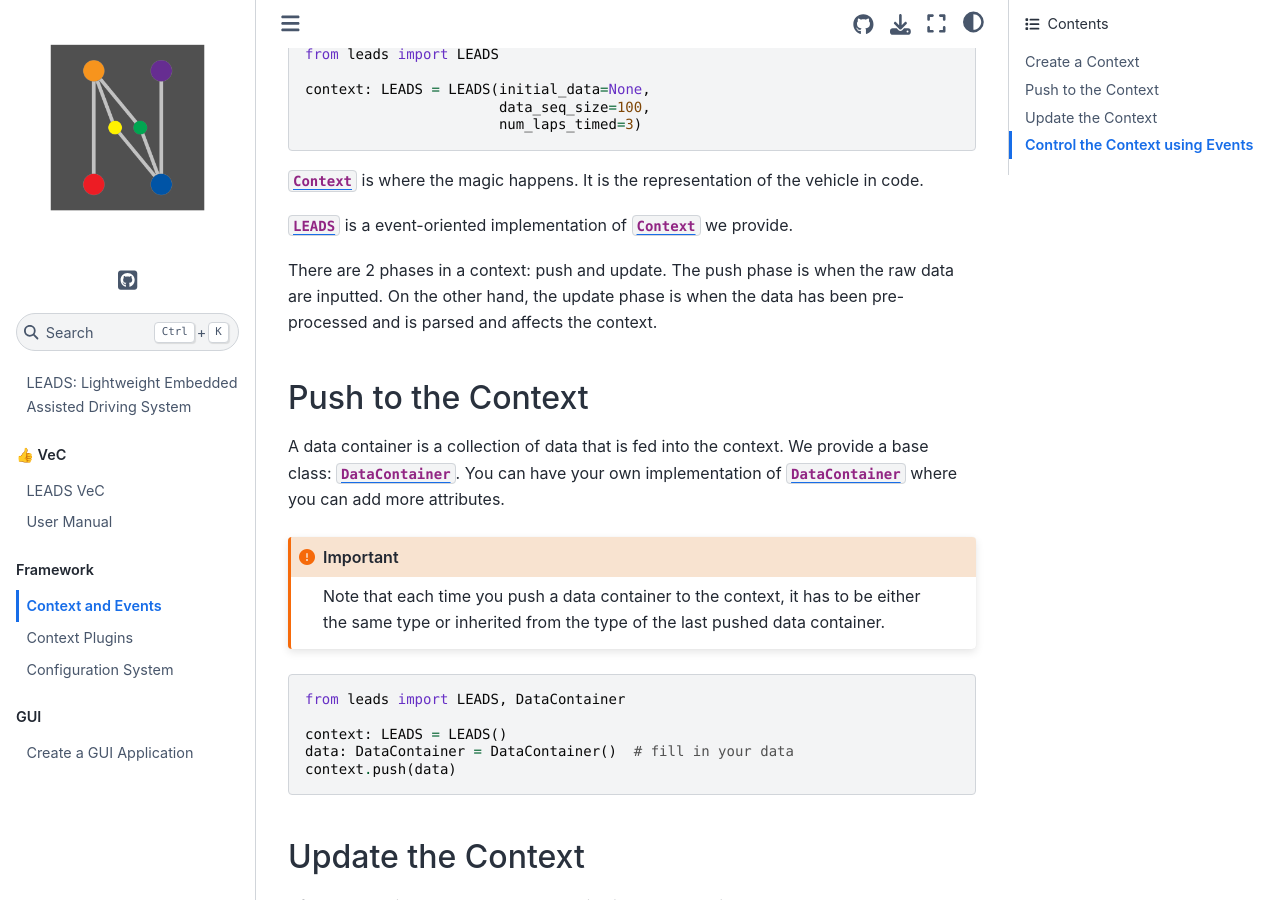
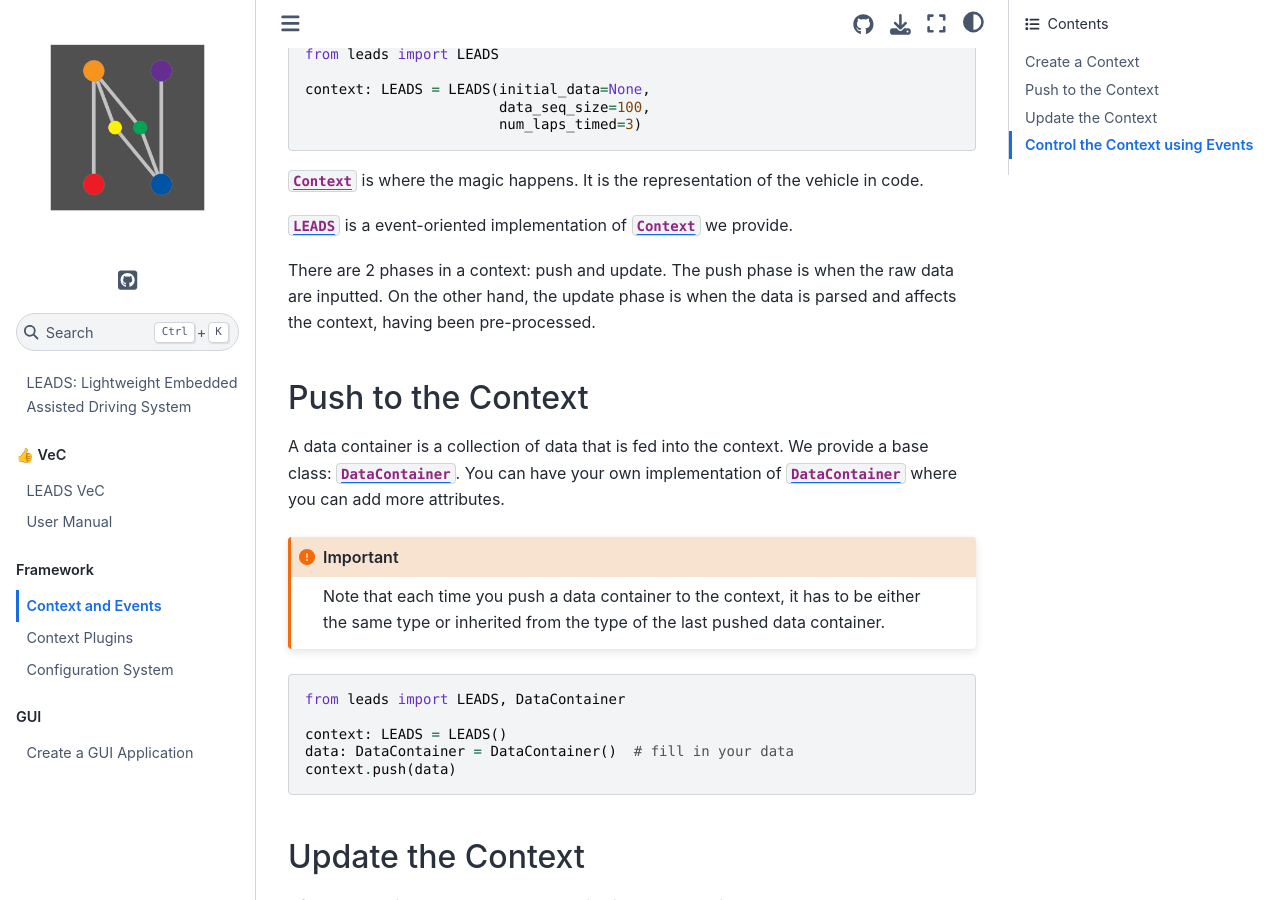
Before and after one commit to ProjectNeura/leads-docs, a Sphinx documentation site: the page built from docs/context.md, in a window 1280 px wide and 900 px high, scrolled down 369 px. Built offline with Sphinx 7.4.7 and the Sphinx Book theme 1.1.4, drawn with Linux system fonts in a browser that asks for light colours; pages that are not in the unit, such as notebooks, are missing from menus.

Commit message:
Routine updates.

```diff
--- a/docs/context.md
+++ b/docs/context.md
@@ -23,7 +23,7 @@ context: LEADS = LEADS(initial_data=None,
 [`LEADS`](#leads.leads.LEADS) is a event-oriented implementation of [`Context`](#leads.context.Context) we provide.
 
 There are 2 phases in a context: push and update. The push phase is when the raw data are inputted. On the other hand,
-the update phase is when the data has been pre-processed and is parsed and affects the context.
+the update phase is when the data is parsed and affects the context, having been pre-processed.
 
 ## Push to the Context
 
```
